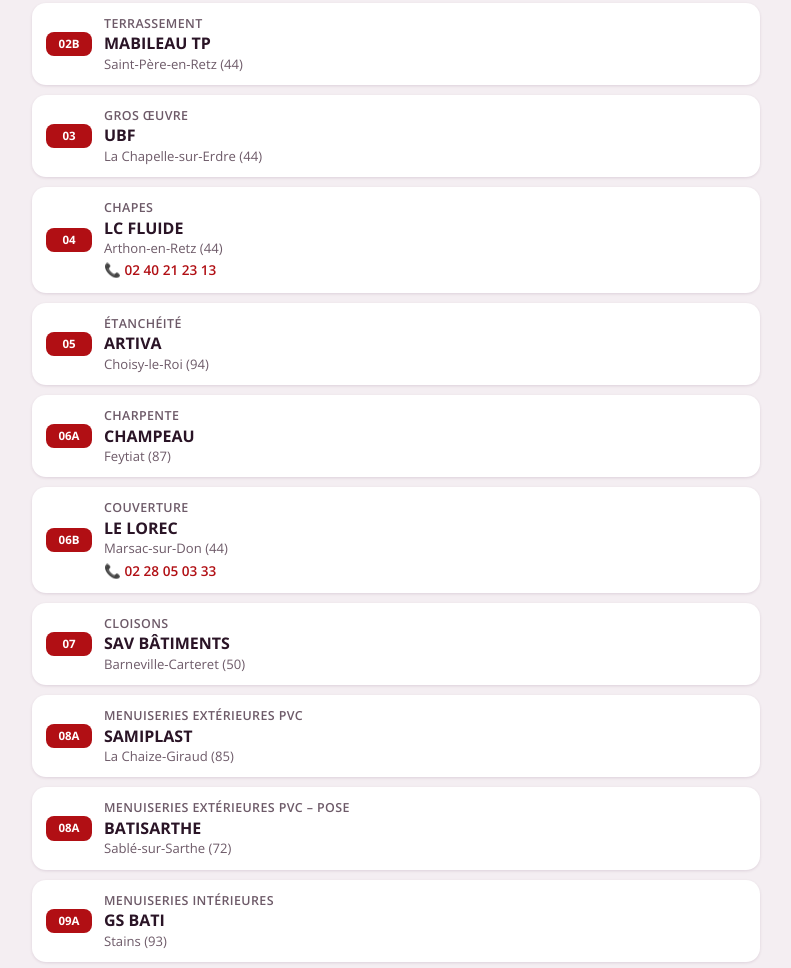
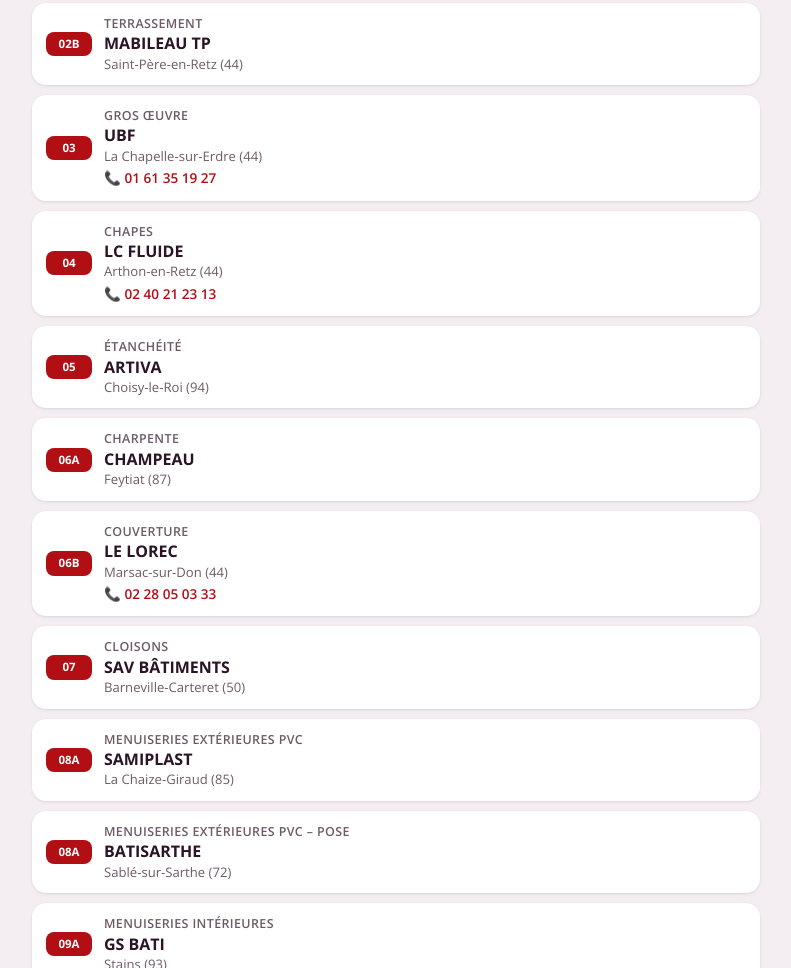
Before and after one commit to louisbenoitubf/les-sorbiers, a plain HTML site: page index.html in a window 1280 px wide. Shown: the part 2417-3385 px from the top of the page, without its empty margins (244-1035 px from the left). Drawn offline with nearby package versions, Linux system fonts and the light colour scheme.

Commit message:
Add files via upload

```diff
--- a/index.html
+++ b/index.html
@@ -72,7 +72,7 @@
   ["01A","VRD – Hors réseaux souples","MABILEAU TP","Saint-Père-en-Retz (44)"],
   ["02A","Voiles projetés","GRIMAUD FONDATIONS","Tuffalun (49)"],
   ["02B","Terrassement","MABILEAU TP","Saint-Père-en-Retz (44)"],
-  ["03","Gros œuvre","UBF","La Chapelle-sur-Erdre (44)"],
+  ["03","Gros œuvre","UBF","La Chapelle-sur-Erdre (44)","01 61 35 19 27"],
   ["04","Chapes","LC FLUIDE","Arthon-en-Retz (44)","02 40 21 23 13"],
   ["05","Étanchéité","ARTIVA","Choisy-le-Roi (94)"],
   ["06A","Charpente","CHAMPEAU","Feytiat (87)"],
```
